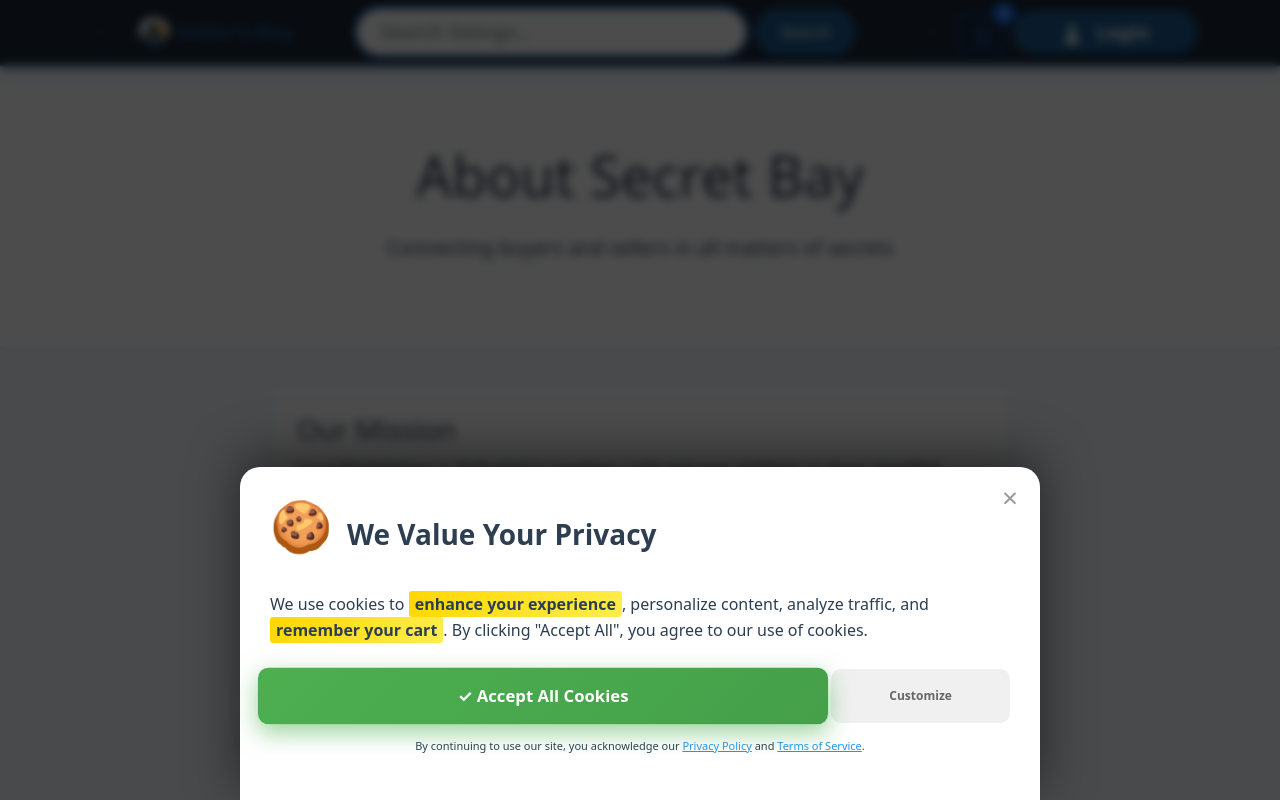
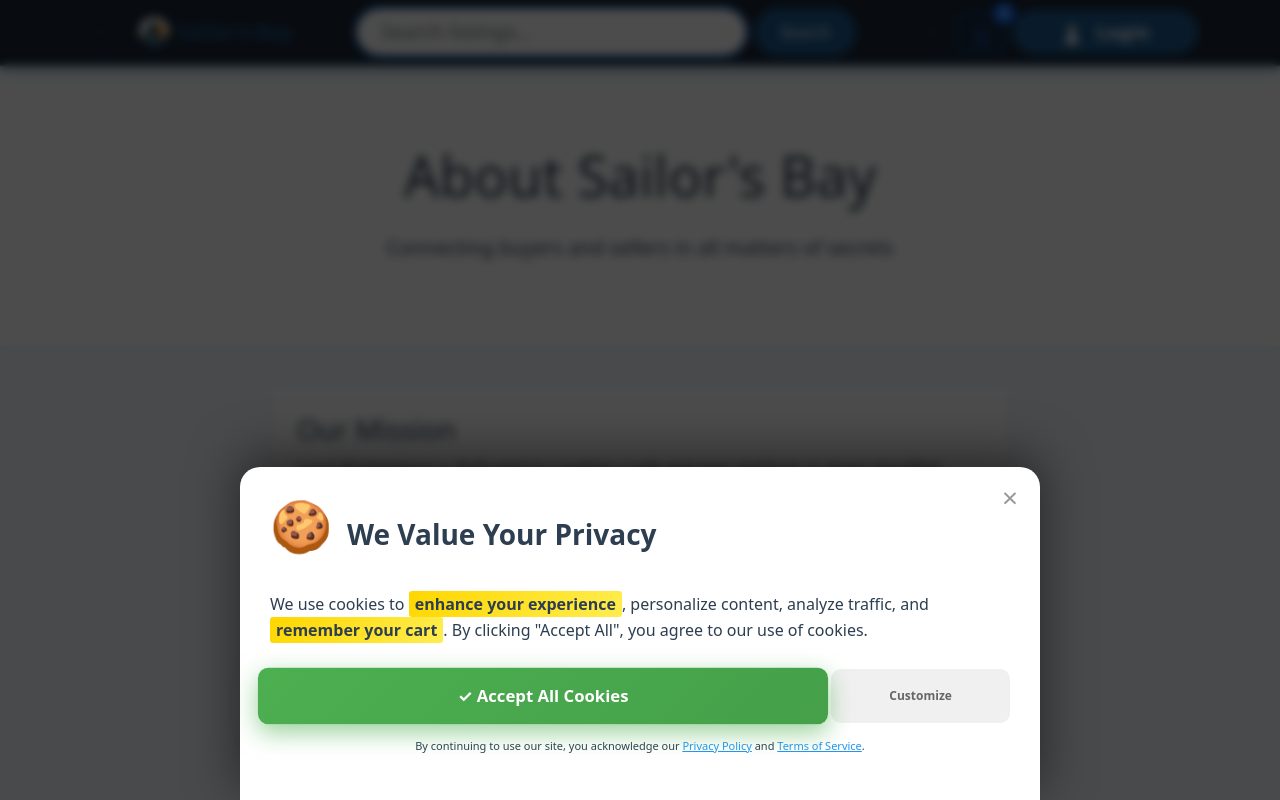
Before and after one commit to Anqus29/IST-Task-1-Website, a Flask app: page /about in a window 1280 px wide. Run offline with Flask 3, Linux system fonts and the light colour scheme.

Commit message:
minor changes

```diff
--- a/templates/about.html
+++ b/templates/about.html
@@ -59,7 +59,7 @@
         <div class="container">
             <div class="row justify-content-center">
                 <div class="col-md-8 text-center">
-                    <h1 class="display-4 mb-4">About Secret Bay</h1>
+                    <h1 class="display-4 mb-4">About Sailor's Bay</h1>
                     <p class="lead mb-4">Connecting buyers and sellers in all matters of secrets</p>
                 </div>
             </div>
```
